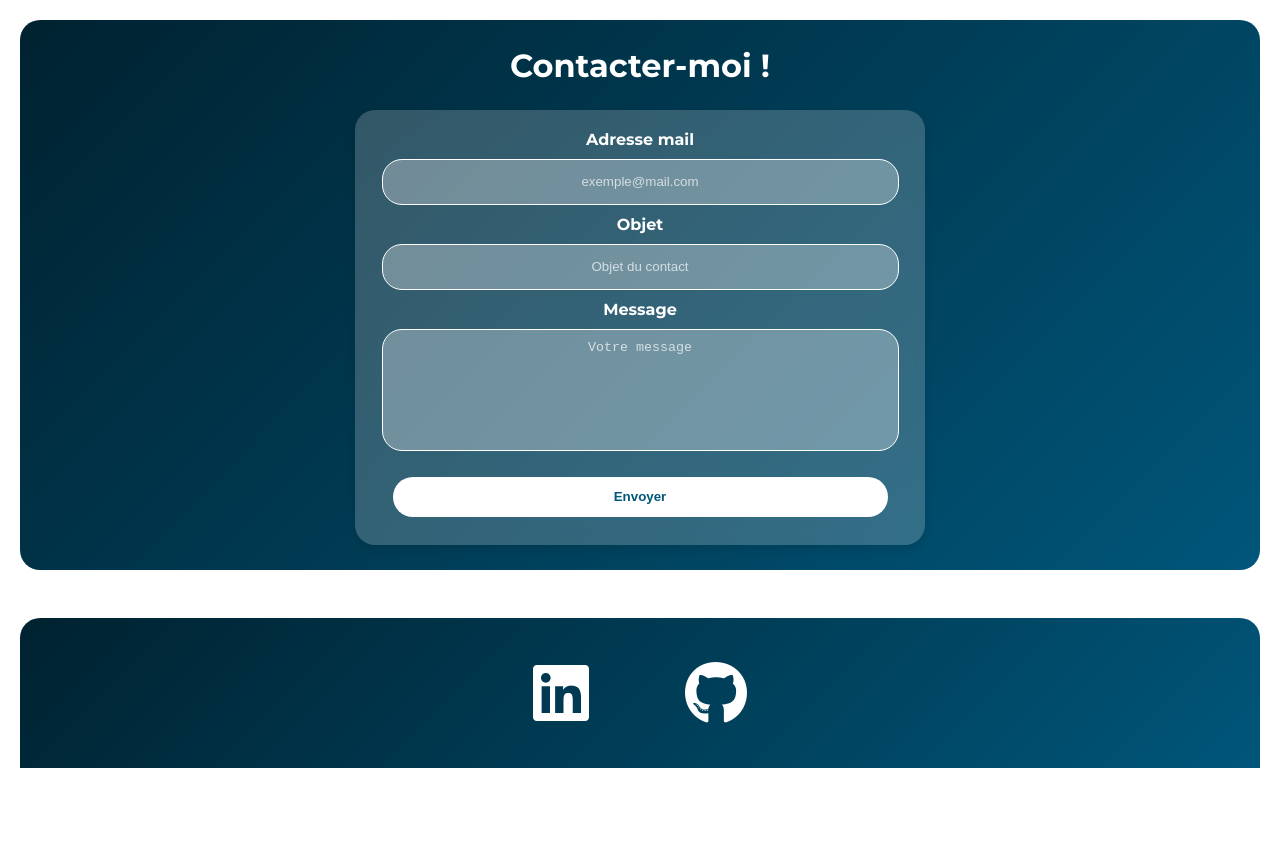
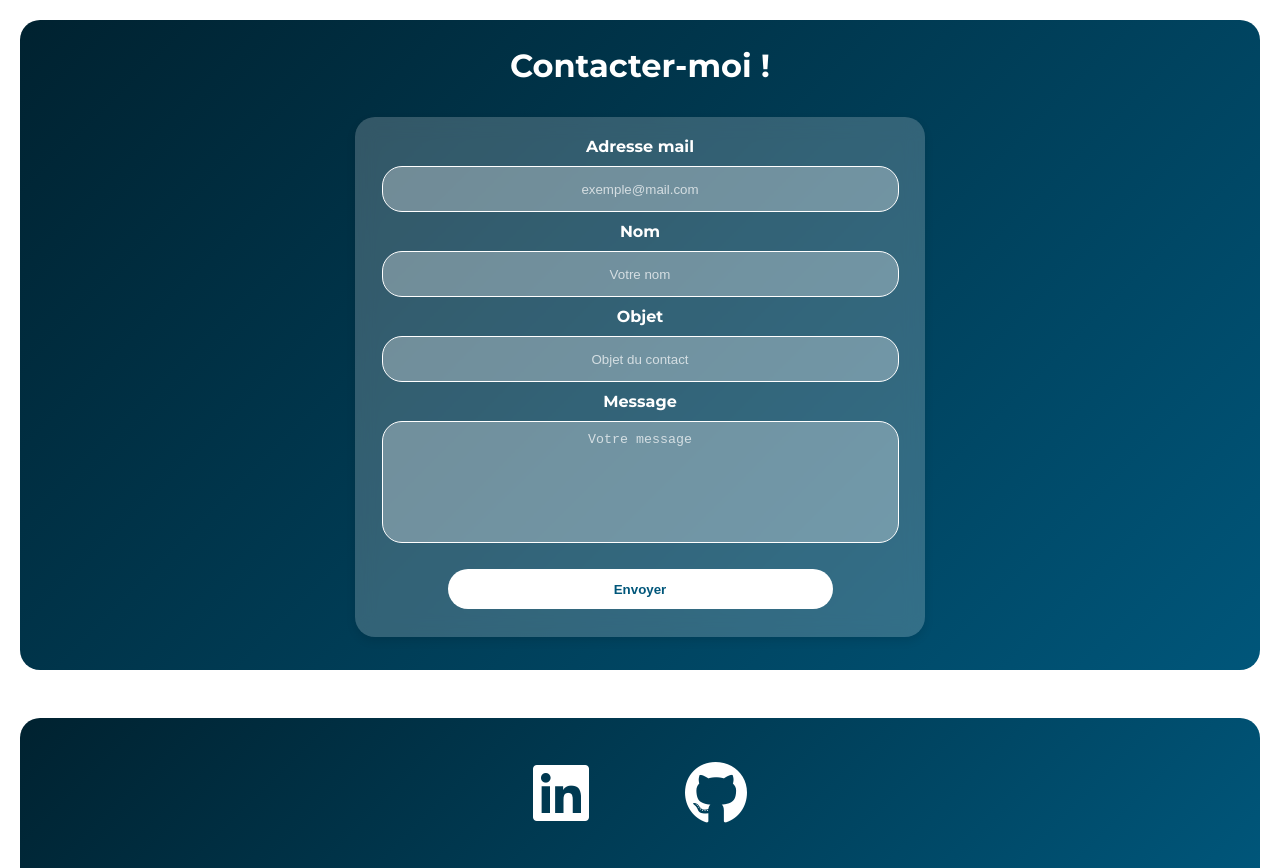
Before and after one commit to RikoDust/portFolio, a React (Vite) app: page / in a window 1280 px wide. Shown: the part 1920-2788 px from the top of the page. Before the commit the page ends 2688 px from the top, so only its background shows below. Built offline with nearby package versions, Linux system fonts and the light colour scheme.

Commit message:
feat(EmailJS): implement email sending on contact form submission

```diff
--- a/package.json
+++ b/package.json
@@ -10,6 +10,7 @@
     "preview": "vite preview"
   },
   "dependencies": {
+    "emailjs-com": "^3.2.0",
     "react": "^18.3.1",
     "react-dom": "^18.3.1",
     "react-router-dom": "^7.0.2"
--- a/src/components/Form/Form.jsx
+++ b/src/components/Form/Form.jsx
@@ -1,19 +1,50 @@
-import '../Form/_form.scss';
+import { useRef, useState } from "react";
+import emailjs from "emailjs-com";
+import "../Form/_form.scss";
+
 
 
 const Form = () => {
+    const form = useRef();
+    const [modalMessage, setModalMessage] = useState(""); // Stocke le message
+    const [isModalOpen, setIsModalOpen] = useState(false); // Gère l'affichage de la modale
+
     const handleSubmit = (e) => {
-      e.preventDefault(); // Empêche le rechargement de la page
-      window.location.href = "emeric.pataut@gmail.com";
+        e.preventDefault(); // Empêche le rechargement de la page
+
+        emailjs.sendForm(
+            "service_ej67eb9",  // Service ID - EMAILJS
+            "template_4kc29wd", // Template ID - EMAILJS
+            form.current,
+            "pjNRT6_IF-NLANWOj" // Public Key - EMAILJS
+        )
+        .then(
+            (result) => {
+                console.log("Message envoyé", result.text);
+                setModalMessage("Message envoyé avec succès ! ✅");
+                setIsModalOpen(true);
+                form.current.reset(); // Réinitialise le formulaire après envoi
+            },
+            (error) => {
+                console.log("Erreur", error.text);
+                setModalMessage("Erreur lors de l'envoi du message ❌");
+                setIsModalOpen(true);
+            }
+        );
     };
 
+
+
     return (
-        <div className='form-container'>
+        <div className="form-container">
             <h2>Contacter-moi !</h2>
             <div className="contact-form">
-                <form onSubmit={handleSubmit}>
+                <form ref={form} onSubmit={handleSubmit}>
                     <label htmlFor="email">Adresse mail</label>
-                    <input type="email" id="email" name="email" placeholder="exemple@mail.com" required />
+                    <input type="email" id="email" name="user_email" placeholder="exemple@mail.com" required />
+
+                    <label htmlFor="user_name">Nom</label>
+                    <input type="text" id="user_name" name="user_name" placeholder="Votre nom" required />
 
                     <label htmlFor="subject">Objet</label>
                     <input type="text" id="subject" name="subject" placeholder="Objet du contact" required />
@@ -24,9 +55,21 @@ const Form = () => {
                     <button type="submit">Envoyer</button>
                 </form>
             </div>
+
+
+            {/* Modale conditionnelle */}
+            {isModalOpen && (
+                <div className="modal">
+                    <div className="modal-content">
+                        <p>{modalMessage}</p>
+                        <button onClick={() => setIsModalOpen(false)}>OK</button>
+                    </div>
+                </div>
+
+
+            )}
         </div>
     );
 };
 
-
-export default Form
+export default Form;
--- a/src/components/Form/_form.scss
+++ b/src/components/Form/_form.scss
@@ -9,7 +9,7 @@
     display: flex;
     justify-content: center;
     align-items: center;
-    height: 550px;
+    height: 650px;
     border-radius: 20px;
     margin-top: 0.5rem;
     margin-bottom: 3rem;
@@ -75,7 +75,7 @@
         border: none;
         padding: 10px;
         border-radius: 20px;
-        width: 90%;
+        width: 70%;
         height: 2.5rem;
         cursor: pointer;
         transition: 0.3s;
@@ -87,7 +87,43 @@
             background-color: #00567a;
             color: white;
             transform: scale(1.1);
+            box-shadow: 0px 0px 8px rgba(255, 255, 255, 0.5);
         }
       }
     }
   }
+
+
+// Modal de confirmation d'envoi
+
+.modal {
+    position: fixed;
+    top: 0;
+    left: 0;
+    width: 100%;
+    height: 100%;
+    background: rgba(0, 0, 0, 0.5);
+    display: flex;
+    justify-content: center;
+    align-items: center;
+    .modal-content {
+      background: white;
+      padding: 20px;
+      border-radius: 8px;
+      text-align: center;
+  }
+      .modal-content p {
+      margin-bottom: 10px;
+  }
+      .modal-content button {
+      background-color: #00567a;
+      color: white;
+      border: none;
+      padding: 8px 12px;
+      cursor: pointer;
+      border-radius: 5px;
+  }
+      .modal-content button:hover {
+      background-color: #002230;
+  }
+}
--- a/src/styles/main.scss
+++ b/src/styles/main.scss
@@ -15,6 +15,6 @@
 @import '../../src/components/Card/card';
 @import '../../src/components/CardGallery/cardGallery';
 
-@import '../../src/components/Carousel/carousel';
+@import '../../src/components/ImageDisplay/imageDisplay';
 
 @import '../../src/components/HousingDetails/housingDetails';
```
Also changed, not shown: 1 other file (tests, documents, lock files or other folders).
